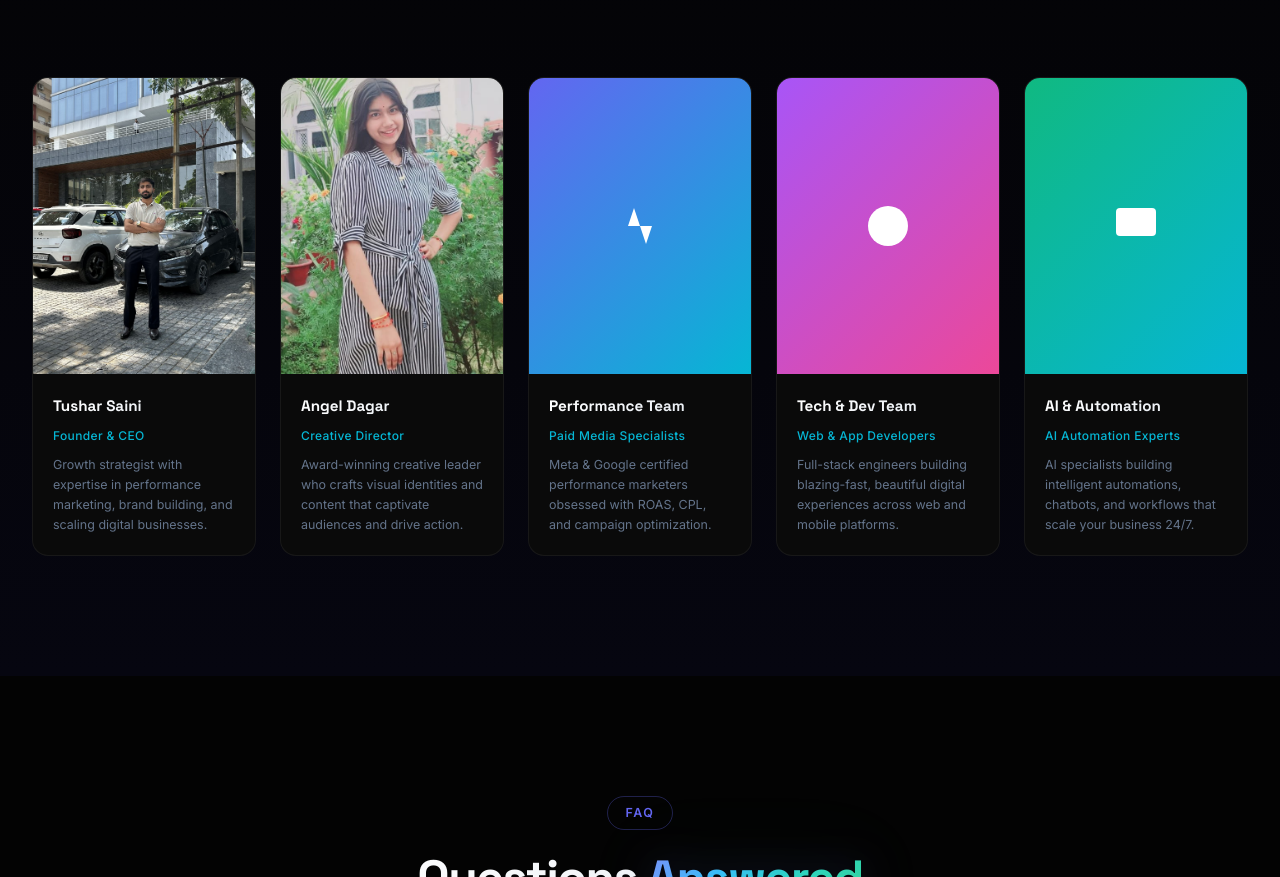
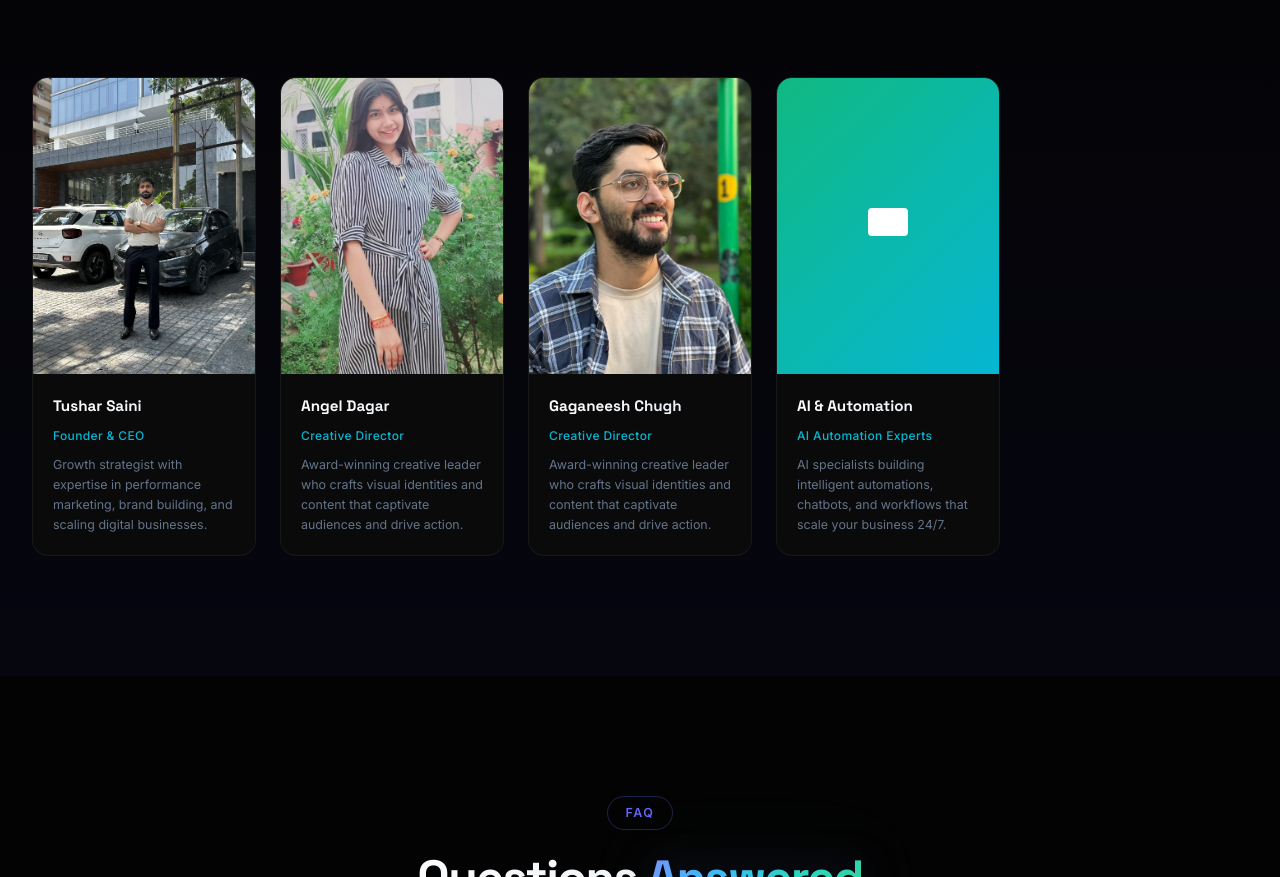
Before and after one commit to TusharSainiGT/ampixelmedia1, a plain HTML site: page index.html in a window 1280 px wide. Shown: the part 8502-9379 px from the top of the page. Drawn offline with Linux system fonts and the light colour scheme; animation ran at ten frames a second.

Commit message:
Updated website design and content

```diff
--- a/index.html
+++ b/index.html
@@ -944,44 +944,20 @@
         </div>
 
         <div class="team-card reveal">
-          <div class="team-img-wrap team-placeholder">
-            <div class="placeholder-avatar" style="background: linear-gradient(135deg, #6366F1 0%, #06B6D4 100%)">
-              <svg width="48" height="48" viewBox="0 0 24 24" fill="white">
-                <path d="M22 12h-4l-3 9L9 3l-3 9H2" />
-              </svg>
-            </div>
+          <div class="team-img-wrap">
+            <img src="images/team/Gaganeesh.jpeg" alt="Gaganeesh Chugh — Creative Director" loading="lazy">
             <div class="team-overlay">
               <div class="team-social">
                 <a href="https://www.linkedin.com/" target="_blank" aria-label="LinkedIn">in</a>
+                <a href="https://www.instagram.com/" target="_blank" aria-label="Instagram">ig</a>
               </div>
             </div>
           </div>
           <div class="team-info">
-            <h3>Performance Team</h3>
-            <span class="team-role">Paid Media Specialists</span>
-            <p>Meta & Google certified performance marketers obsessed with ROAS, CPL, and campaign optimization.</p>
-          </div>
-        </div>
-
-        <div class="team-card reveal">
-          <div class="team-img-wrap team-placeholder">
-            <div class="placeholder-avatar" style="background: linear-gradient(135deg, #A855F7 0%, #EC4899 100%)">
-              <svg width="48" height="48" viewBox="0 0 24 24" fill="white">
-                <circle cx="12" cy="12" r="10" />
-                <path d="M8.56 2.75c4.37 6.03 6.02 9.42 8.03 17.72m2.54-15.38c-3.72 4.35-8.94 5.66-16.88 5.85" />
-              </svg>
-            </div>
-            <div class="team-overlay">
-              <div class="team-social">
-                <a href="https://www.linkedin.com/" target="_blank" aria-label="LinkedIn">in</a>
-              </div>
-            </div>
-          </div>
-          <div class="team-info">
-            <h3>Tech & Dev Team</h3>
-            <span class="team-role">Web & App Developers</span>
-            <p>Full-stack engineers building blazing-fast, beautiful digital experiences across web and mobile
-              platforms.</p>
+            <h3>Gaganeesh Chugh</h3>
+            <span class="team-role">Creative Director</span>
+            <p>Award-winning creative leader who crafts visual identities and content that captivate audiences and drive
+              action.</p>
           </div>
         </div>
 
```
